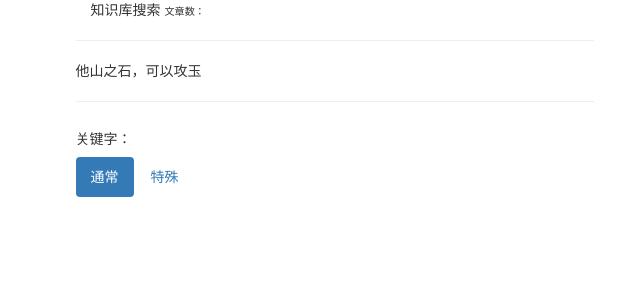
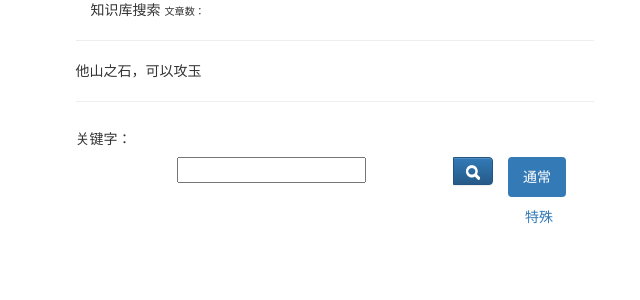
Before and after one commit to breeve/Kdb, a Flask app: template flask/app/templates/search_normal_result.html in a window 1280 px wide. Shown: the top 300 px of the page, without its empty margins (305-945 px from the left). Run offline with Flask 2, Linux system fonts and the light colour scheme; the template is opened without the code that fills it, so the values that code supplies are empty; some libraries are stand-ins or nearby versions.

Commit message:
no message

```diff
--- a/flask/app/templates/search_normal_result.html
+++ b/flask/app/templates/search_normal_result.html
@@ -3,6 +3,20 @@
 {% block content %}
 <div class="col-sm-8  col-xs-10 col-sm-offset-2">
     <h5>关键字：{{keywords}}</h5>
+
+    <div class="col-sm-8  col-xs-10 col-sm-offset-2">
+        <div>
+            <form class="form-horizontal" action="/search_normal_result" method="get" name="login">
+                <div class="input-group">
+                    <input type="text" id="keywords" name="keywords" placeholder="{{keywords}}">
+                     <span class="input-group-btn">
+                     <button class="btn btn-default btn-primary" type="submit"><span class="glyphicon glyphicon-search"></button>
+                     </span>
+                </div>
+            </form>
+        </div>
+
+    </div>
 
     <ul class="nav nav-pills" role="tablist">
         <li role="presentation" class="active"><a href="#search_normal" role="tab" data-toggle="tab">通常</a></li>
```
